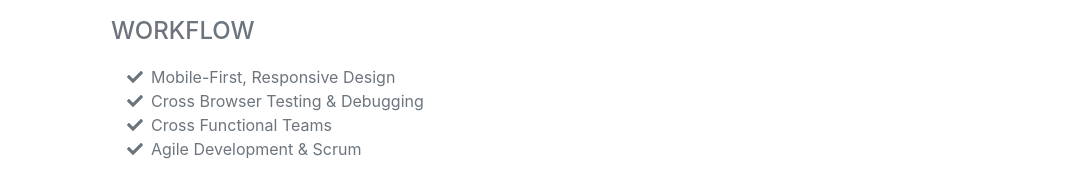
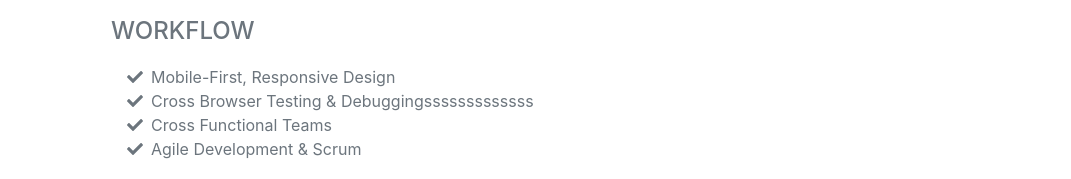
Before and after one commit to mafaotuk/github_tutorial, a plain HTML site: page index.html in a window 1280 px wide. Shown: the part 3248-3427 px from the top of the page, without its empty margins (209-1280 px from the left). Drawn offline with nearby package versions, Linux system fonts and the light colour scheme; a web font is replaced by a local one.

Commit message:
the have name has been changed

```diff
--- a/index.html
+++ b/index.html
@@ -147,7 +147,7 @@
                         </li>
                         <li>
                             <span class="fa-li"><i class="fas fa-check"></i></span>
-                            Cross Browser Testing & Debugging
+                            Cross Browser Testing & Debuggingsssssssssssss
                         </li>
                         <li>
                             <span class="fa-li"><i class="fas fa-check"></i></span>
```
